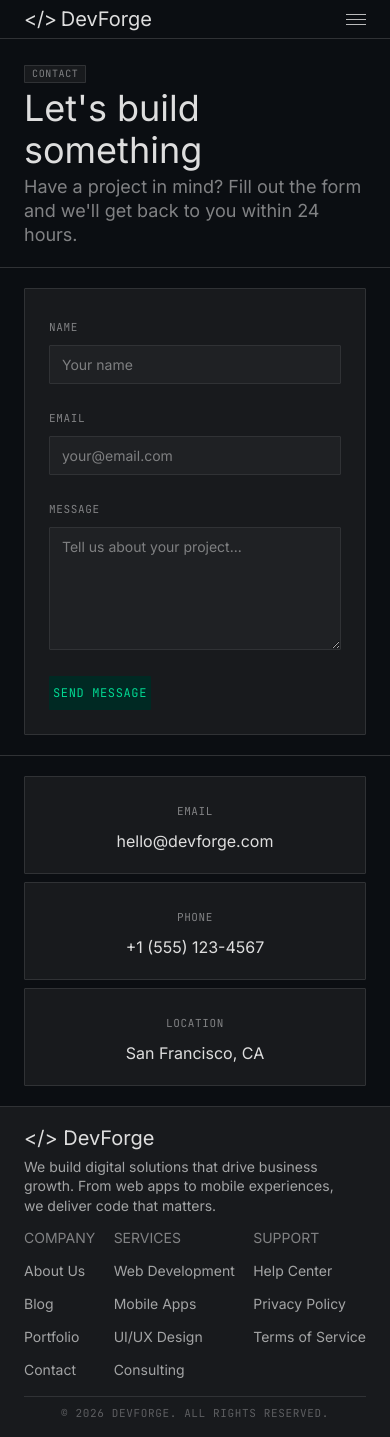
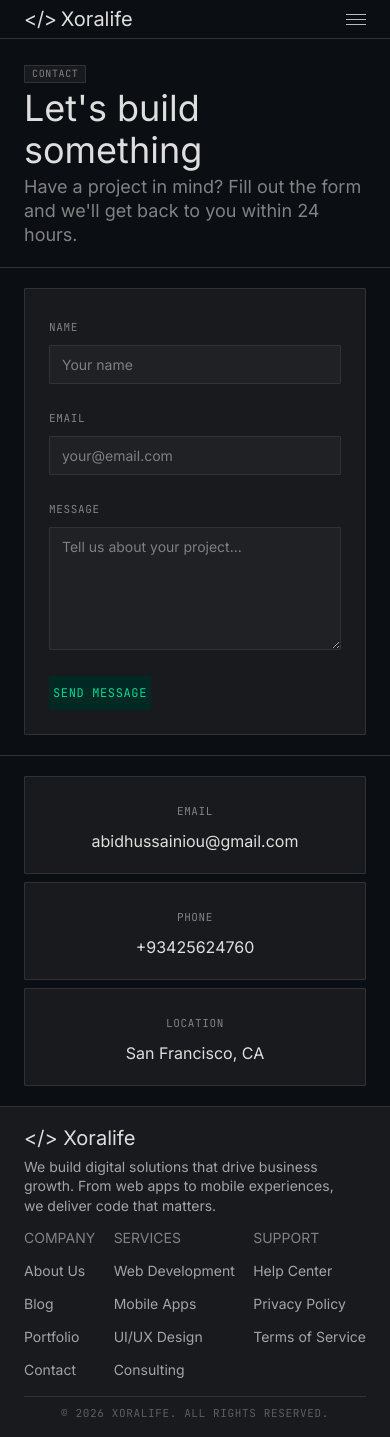
Before and after one commit to xoralife/company-with-opencode, a Next.js app: page /contact in a window 390 px wide. Built offline with nearby package versions, Linux system fonts and the light colour scheme.

Commit message:
Replace DevForge with Xoralife, update email & phone

```diff
--- a/components/Footer.tsx
+++ b/components/Footer.tsx
@@ -37,7 +37,7 @@ export default function Footer() {
           <div className="max-w-xs">
             <Link href="/" className="flex items-center gap-1">
               <span className="font-[family-name:var(--font-suisse)] text-[20px] font-[400] text-[#dedede]">
-                &lt;/&gt; DevForge
+                &lt;/&gt; Xoralife
               </span>
             </Link>
             <p className="mt-4 font-[family-name:var(--font-suisse)] text-[14px] font-[400] leading-[1.38] text-[#a3a4a5]">
@@ -66,7 +66,7 @@ export default function Footer() {
 
         <div className="mt-16 border-t border-[#303235] pt-8 text-center">
           <p className="font-[family-name:var(--font-mono)] text-[11px] font-[400] uppercase tracking-[0.058em] text-[#5d5e61]">
-            &copy; {new Date().getFullYear()} DevForge. All rights reserved.
+            &copy; {new Date().getFullYear()} Xoralife. All rights reserved.
           </p>
         </div>
       </div>
--- a/components/Header.tsx
+++ b/components/Header.tsx
@@ -24,7 +24,7 @@ export default function Header() {
             &lt;/&gt;
           </span>
           <span className="font-[family-name:var(--font-suisse)] text-[20px] font-[400] text-[#dedede]">
-            DevForge
+            Xoralife
           </span>
         </Link>
 
--- a/data/about.json
+++ b/data/about.json
@@ -1,9 +1,9 @@
 {
-  "headline": "We are DevForge",
+  "headline": "We are Xoralife",
   "subtitle": "A team of passionate developers, designers, and strategists dedicated to building world-class digital products.",
   "storyHeadline": "Built by developers, for businesses",
   "storyParagraphs": [
-    "DevForge started in 2022 with a simple mission: make high-quality software development accessible to businesses of all sizes. We believed that great technology shouldn't require a massive budget or a team of fifty engineers.",
+    "Xoralife started in 2022 with a simple mission: make high-quality software development accessible to businesses of all sizes. We believed that great technology shouldn't require a massive budget or a team of fifty engineers.",
     "Today, we've helped over 50 companies launch digital products — from early-stage startups to established enterprises. Our approach combines technical excellence with practical business thinking, ensuring every line of code serves a real purpose.",
     "We specialize in Next.js, React, Node.js, and cloud infrastructure, but our real expertise is in understanding your business and translating it into software that works."
   ]
--- a/data/contact.json
+++ b/data/contact.json
@@ -1,5 +1,5 @@
 [
-  { "title": "EMAIL", "value": "hello@devforge.com" },
-  { "title": "PHONE", "value": "+1 (555) 123-4567" },
+  { "title": "EMAIL", "value": "abidhussainiou@gmail.com" },
+  { "title": "PHONE", "value": "+93425624760" },
   { "title": "LOCATION", "value": "San Francisco, CA" }
 ]
--- a/data/hero.json
+++ b/data/hero.json
@@ -1,5 +1,5 @@
 {
   "badge": "INITIALIZED",
   "headline": "We build software\nthat powers business.",
-  "subtitle": "From web apps to mobile experiences, DevForge crafts digital solutions that drive real results for your business."
+  "subtitle": "From web apps to mobile experiences, Xoralife crafts digital solutions that drive real results for your business."
 }
```
